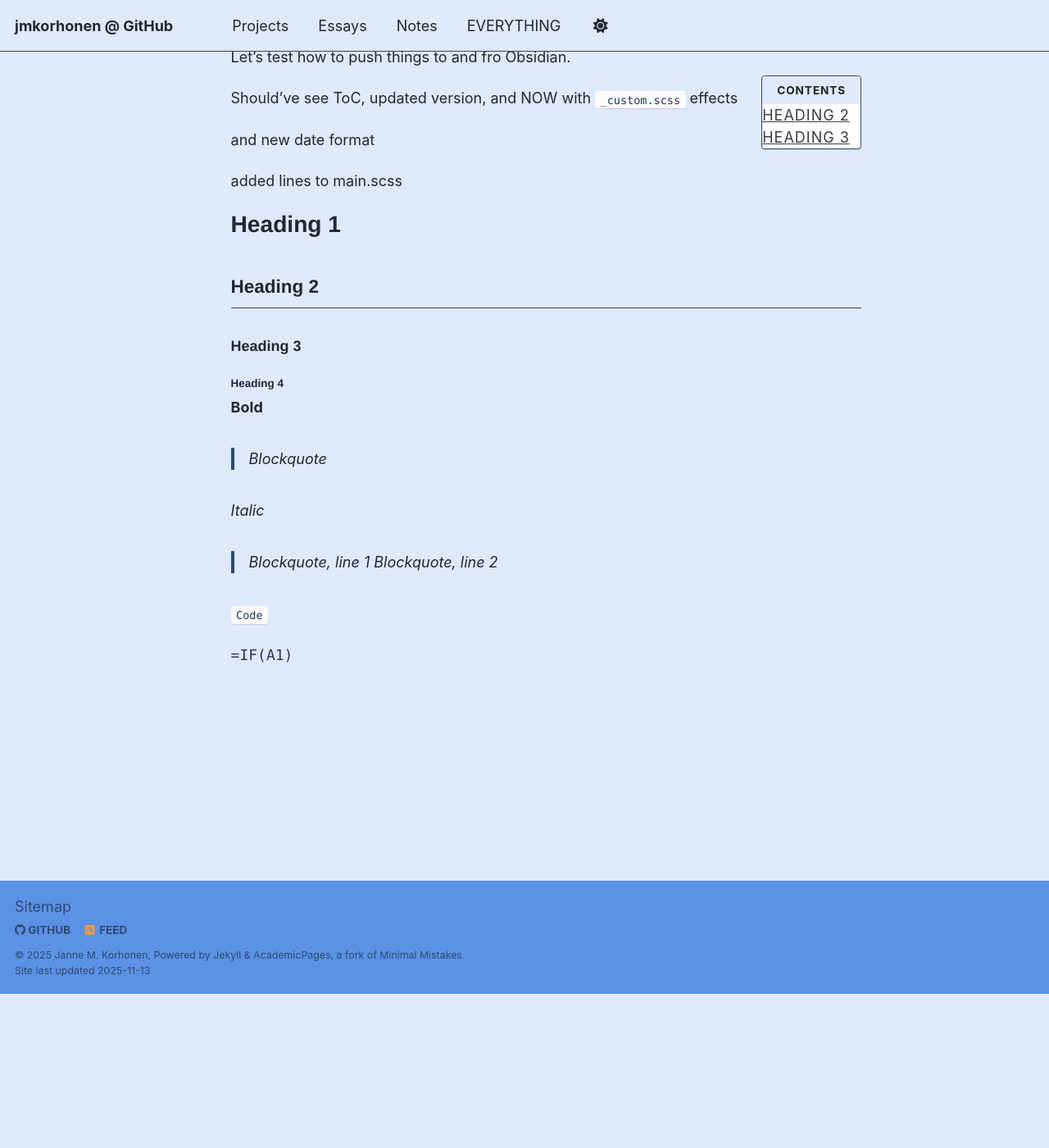
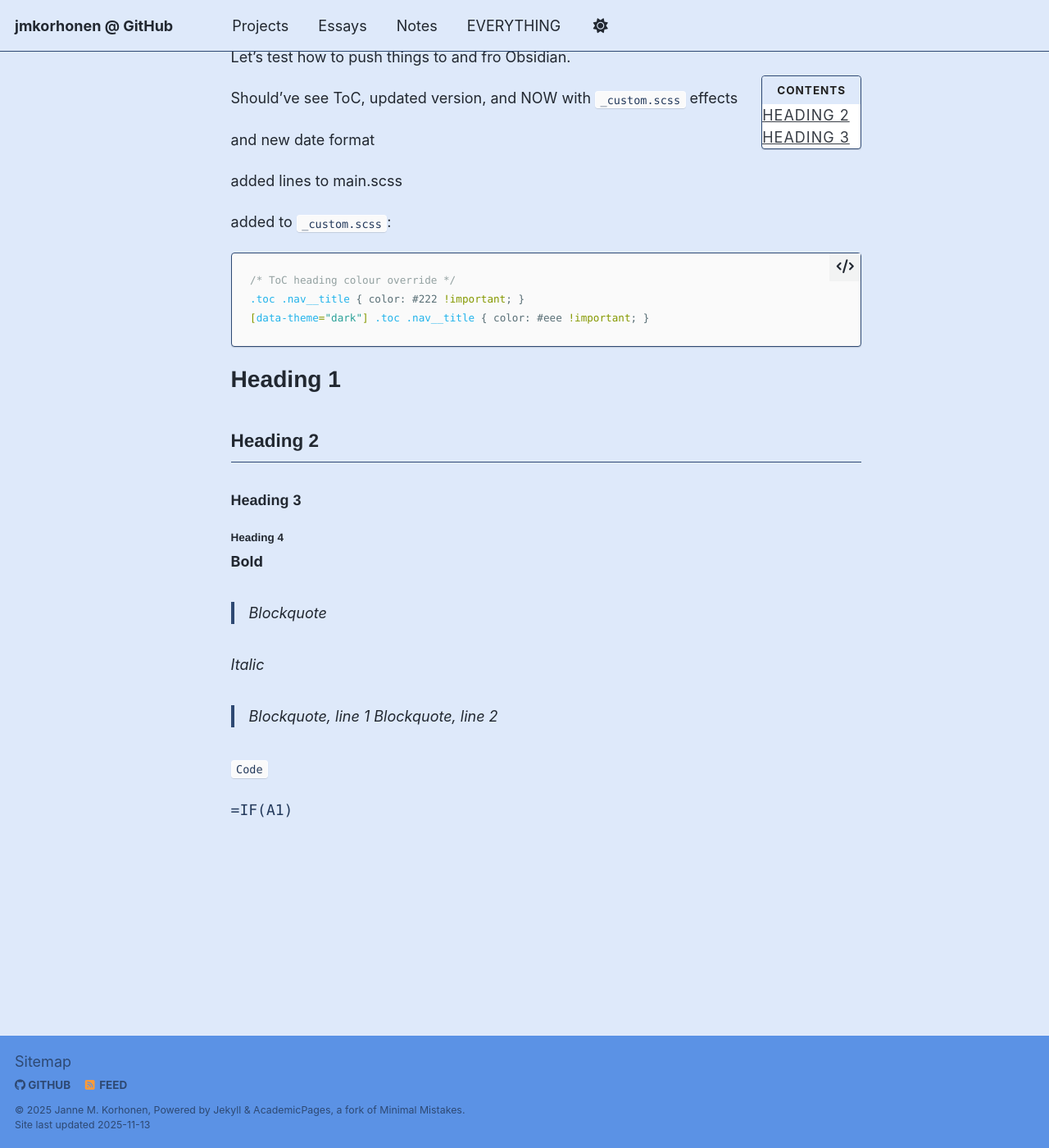
Before and after one commit to jmkorhonen/jmkorhonen.github.io, a Jekyll site: the page built from _pages/testpage.md, in a window 1280 px wide and 1400 px high, scrolled down 190 px. Shown: the whole window at 82% size. Built offline with Jekyll 4.4.1, drawn with Linux system fonts in a browser that asks for light colours; a script that is not in the unit is left out; before the commit the page ends 1402 px from its top, so only the background shows below that.

Commit message:
jmkorhonen 2025-11-13 15:21:38

````diff
--- a/_pages/testpage.md
+++ b/_pages/testpage.md
@@ -19,6 +19,14 @@
 and new date format
 
 added lines to main.scss
+
+added to `_custom.scss`:
+
+```css
+/* ToC heading colour override */
+.toc .nav__title { color: #222 !important; }
+[data-theme="dark"] .toc .nav__title { color: #eee !important; }
+```
 # Heading 1
 
 ## Heading 2
--- a/_sass/custom/_custom.scss
+++ b/_sass/custom/_custom.scss
@@ -7,3 +7,7 @@
 [data-theme="dark"] .nav__title {
   color: #eee !important;
 }
+
+/* ToC heading colour override */
+.toc .nav__title { color: #222 !important; }
+[data-theme="dark"] .toc .nav__title { color: #eee !important; }
````
